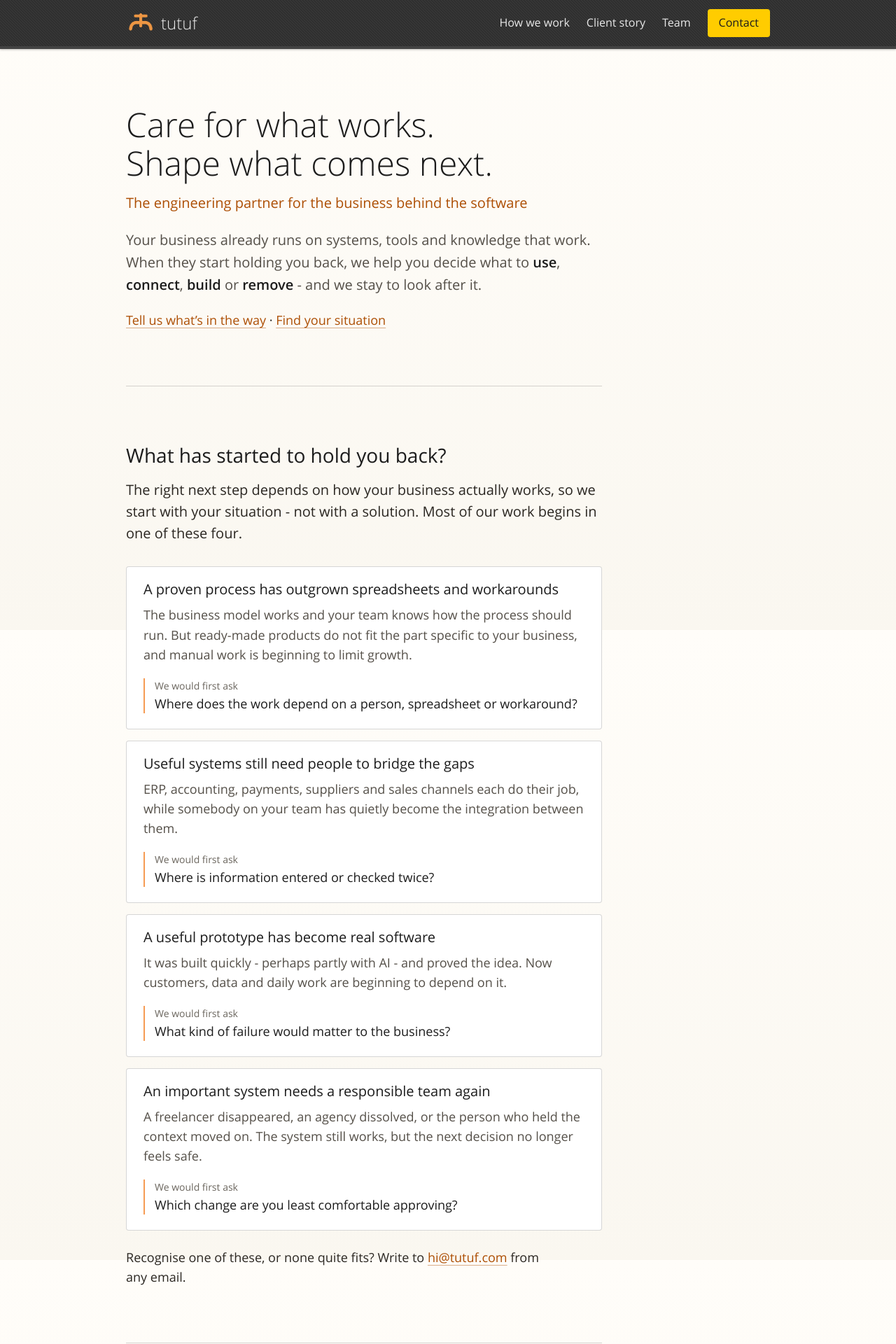
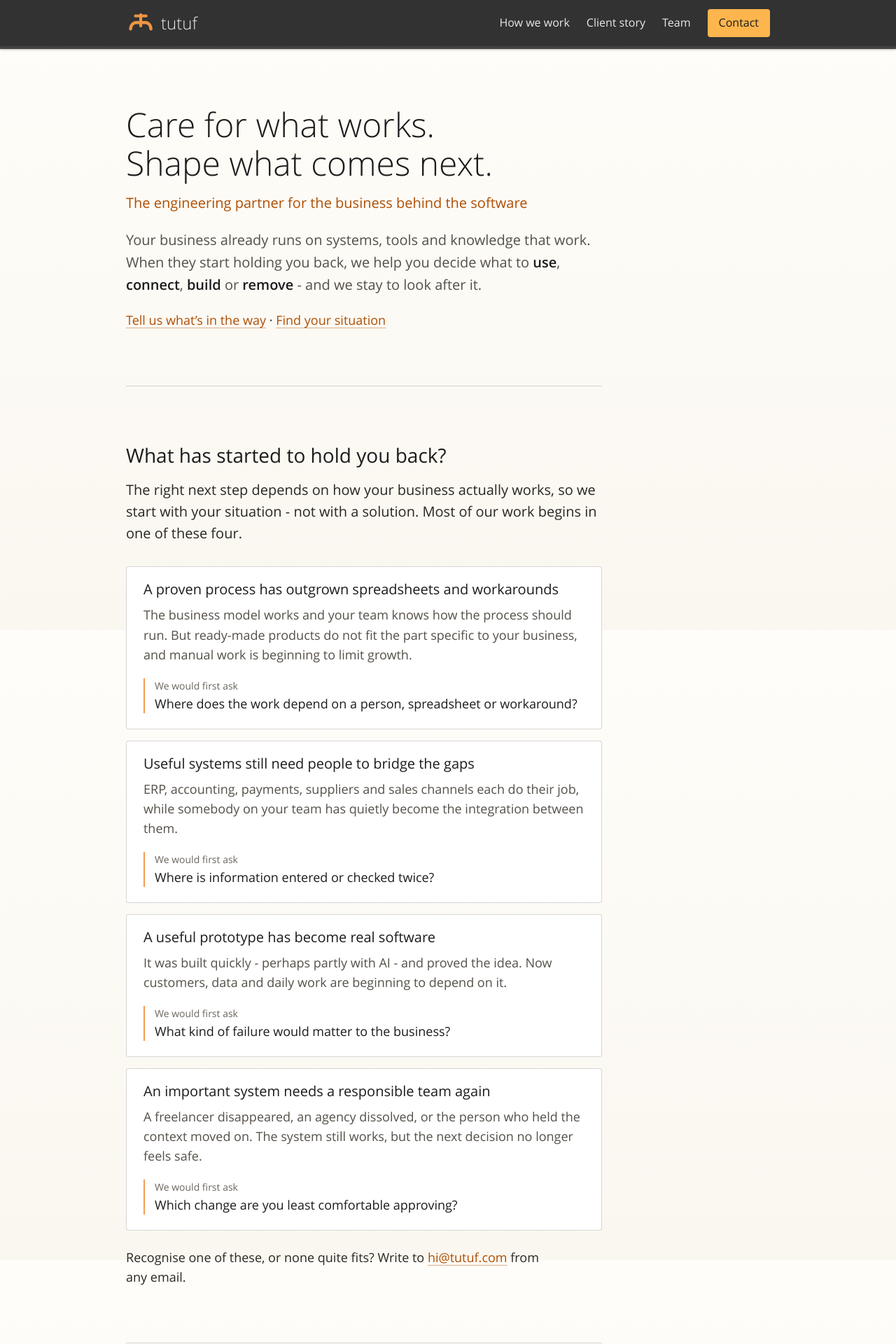
Before and after one commit to tutuf/tutuf.github.io, a Jekyll site: the page built from index.md, in a window 1280 px wide. Shown: the top 1920 px of the page at 70% size. Built offline with Jekyll 4.4.1, drawn with Linux system fonts in a browser that asks for light colours.

Commit message:
Give the dark bars a honey accent in light mode
With the light page in the logo's orange, the gold Contact button and
menu item in the header were the last gold left, and full orange looked
heavy on the dark stripe. In light mode the header, phone menu and
footer accents now take a honey between dark mode's gold and the page's
orange: 7:1 for the current menu item on the bar, and dark text on the
Contact button at 9.7:1. Dark mode is unchanged.

Co-Authored-By: Claude Opus 5.5 <noreply@anthropic.com>

```diff
--- a/assets/css/style.scss
+++ b/assets/css/style.scss
@@ -156,6 +156,13 @@ $font-family-heading: $font-family-base;
   .footer,
   .sub-footer {
     @include dark-colours;
+
+    // the bars' accents take a honey between dark mode's gold and the page's
+    // orange, softer on the dark stripe than full orange; 7:1 on the header,
+    // dark text on the buttons 9.7:1
+    --accent: #ffb54d;
+    --fill: #ffb54d;
+    --fill-hover: #ffc670;
   }
 
   // a gold link would stand alone among the page's orange, so LinkedIn takes
```
